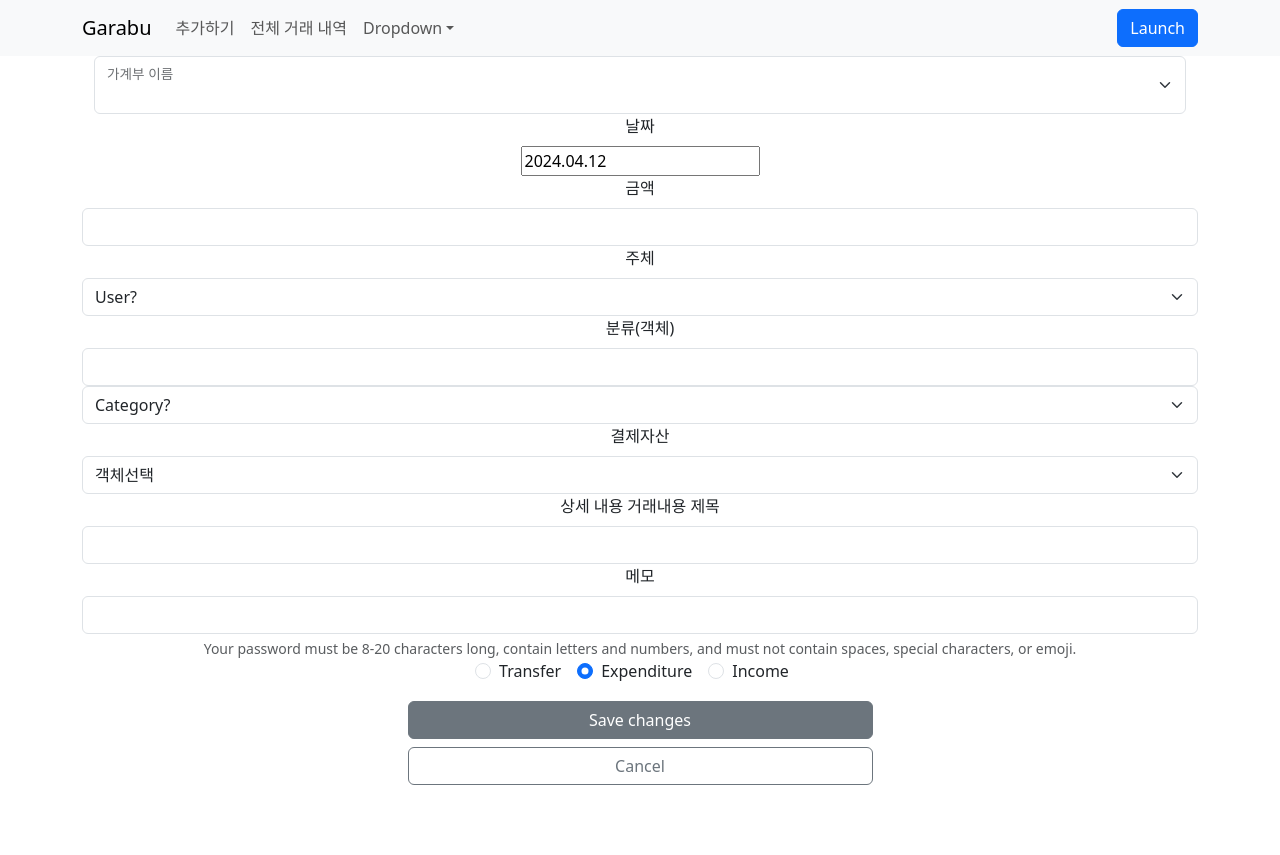
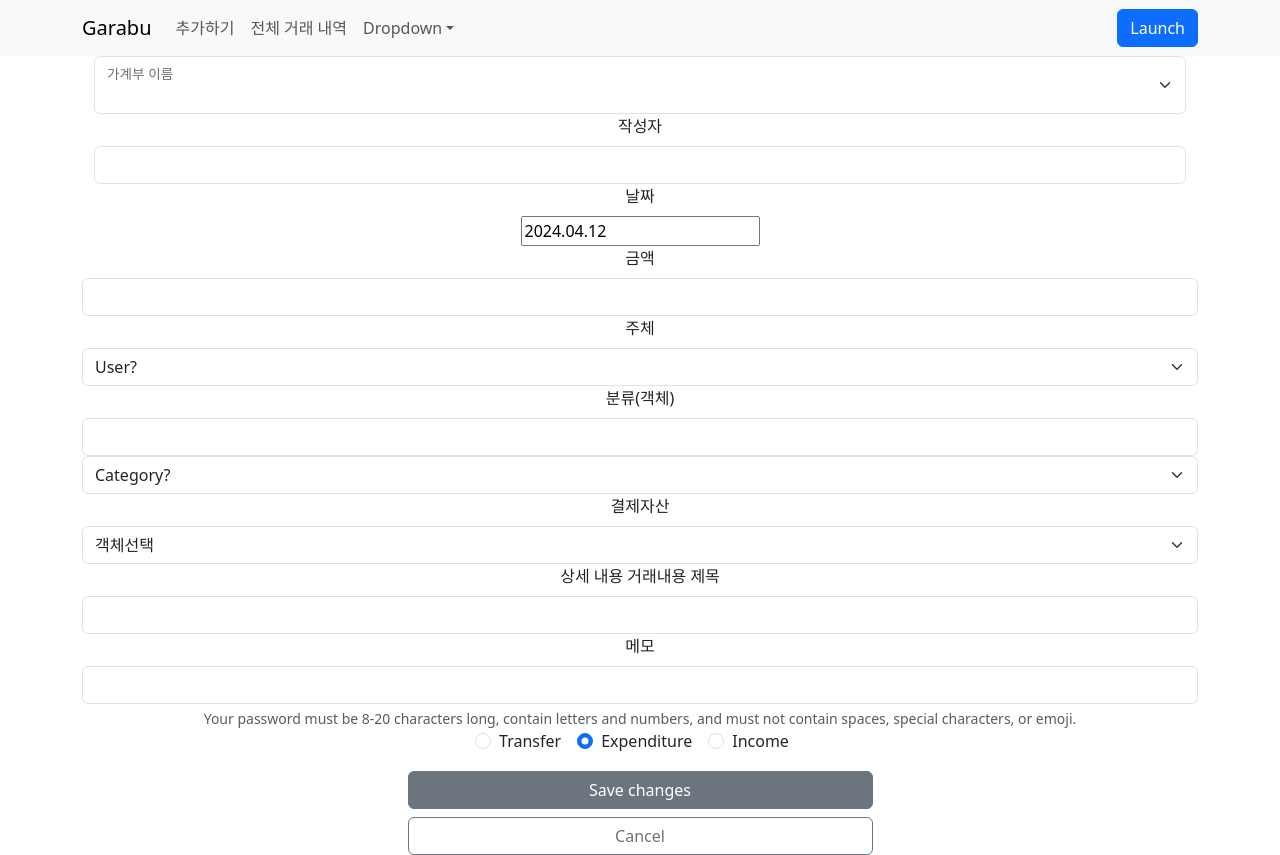
Before and after one commit to yhj0904/Garabu, a React (Create React App) app: page /input in a window 1280 px wide. Before the commit the page ends 800 px from the top, so only its background shows below. Built offline with nearby package versions, Linux system fonts and the light colour scheme.

Commit message:
:construction: Ledger data format ...

```diff
--- a/src/Routes/Dashboard.tsx
+++ b/src/Routes/Dashboard.tsx
@@ -1,7 +1,6 @@
 import { Container, Row, Col, Alert, FloatingLabel, Form } from "react-bootstrap";
 import CalendarPage from "./CalendarPage";
 import { useEffect, useState } from "react";
-import api from "../api/axios";
 import { AppDispatch, RootState } from "../store/store";
 import { useSelector, useDispatch } from "react-redux";
 import { fetchMemberTransaction } from '../store/LoggedInUserInfo'
--- a/src/Routes/Insertdata.tsx
+++ b/src/Routes/Insertdata.tsx
@@ -53,8 +53,7 @@ function Insertdata(props:any) {
             memo : newTransaction.memo,
             amounttype :newTransaction.amounttype,
             bookName: selectedBookName,
-        }
-            ).then((e)=>{
+        }).then((e)=>{
             dispatch(updateTransaction(newTransaction));
         })
         navigate('/details'); // 세부 정보 페이지로 이동
@@ -76,14 +75,15 @@ function Insertdata(props:any) {
                             onChange={handleSelectChange} // onChange 이벤트 핸들러 설정
                             value={selectedBookName} // 선택된 값을 Form.Select의 값으로 설정
                         >
-                        <Form.Label htmlFor="inputCreateUser">작성자</Form.Label>
-                        <Form.Control type="text" placeholder={LoggedInInfo.username} readOnly />
                             {LoggedInInfo.bookNames && LoggedInInfo.bookNames.map((bookName:any, index:any) => (
                                 <option value={index}>{bookName}{selectedBookName}</option>
                             ))}
                         </Form.Select>
                     </FloatingLabel>
+                        <Form.Label htmlFor="inputCreateUser">작성자</Form.Label>
+                        <Form.Control type="text" placeholder={LoggedInInfo.username} readOnly />
                 </Container>
+
                         <Form.Label htmlFor="inputDate">날짜</Form.Label>
                         <DateInput  selectedDate={selectedDate} setSelectedDate={setSelectedDate}/>
                         <Form.Label htmlFor="inputCount">금액</Form.Label>
```
